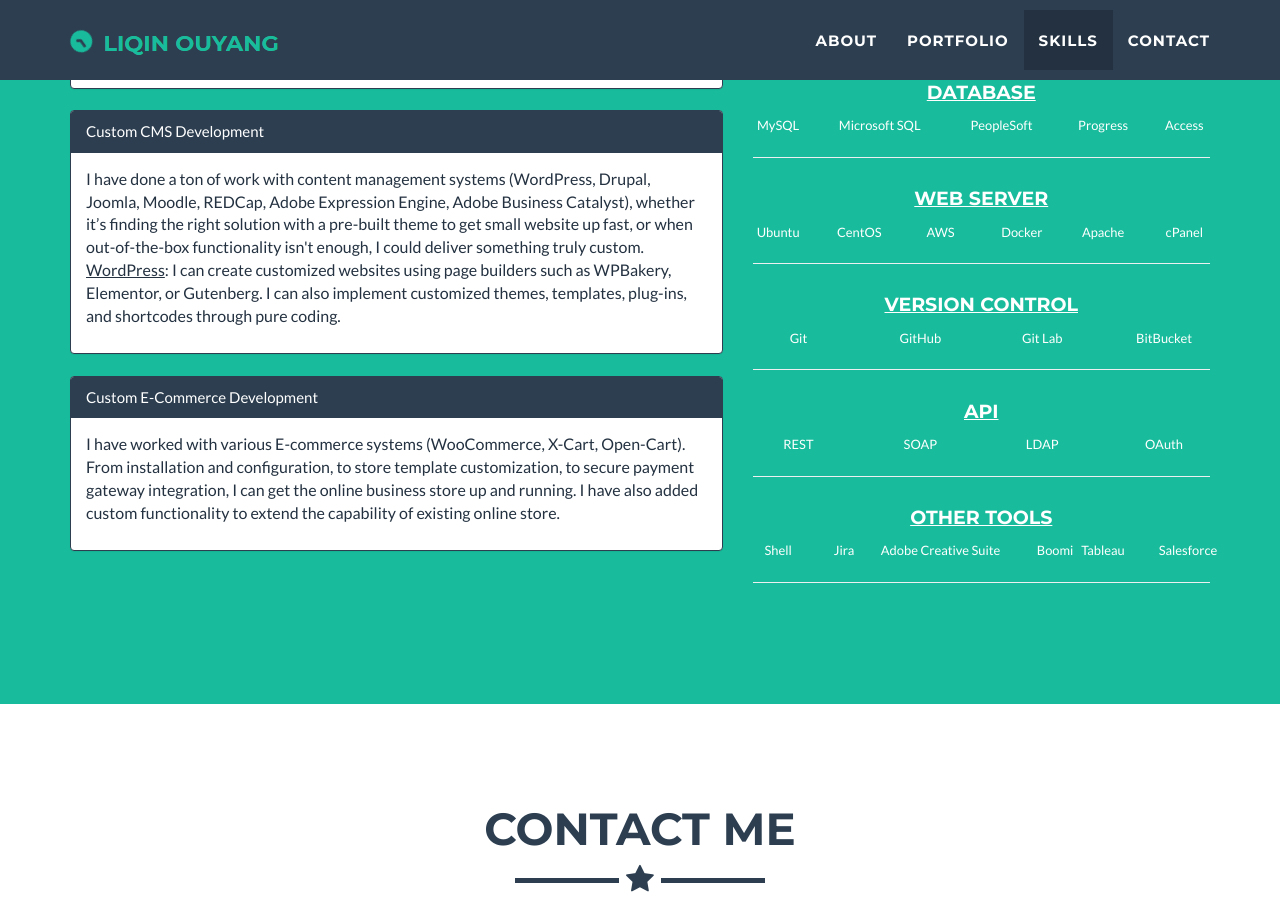
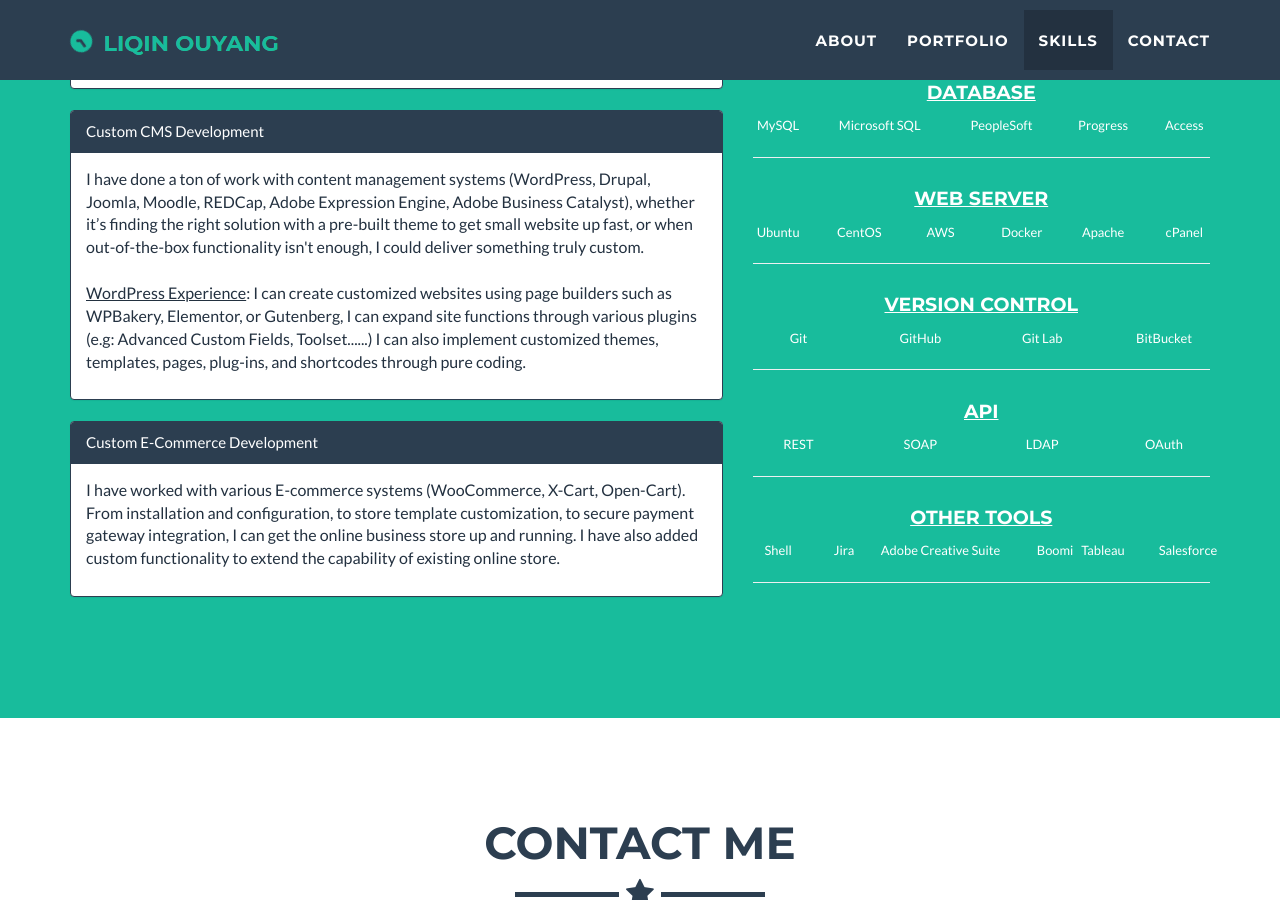
Before and after one commit to hbxtoylq/hbxtoylq.github.io, a Jekyll site: the page built from index.html, in a window 1280 px wide and 900 px high, scrolled down 3603 px. Built offline with Jekyll 4.4.1, drawn with Linux system fonts in a browser that asks for light colours; nearby versions of some CDN libraries.

Commit message:
Update about.html

```diff
--- a/_includes/about.html
+++ b/_includes/about.html
@@ -37,8 +37,8 @@
      <div class="panel-body"><p style="color:#233140; font-size:16px;">
       I have done a ton of work with content management systems (WordPress, Drupal, Joomla, Moodle, REDCap, Adobe Expression Engine, Adobe Business Catalyst), whether it’s
       finding the right solution with a pre-built theme to get small website up fast, or when out-of-the-box functionality isn't enough, I could deliver something truly custom. <br>
-      <u>WordPress</u>: I can create customized websites using page builders such as WPBakery, Elementor, or Gutenberg. I can also implement customized
-      themes, templates, plug-ins, and shortcodes through pure coding.
+     <br> <u>WordPress Experience</u>: I can create customized websites using page builders such as WPBakery, Elementor, or Gutenberg, I can expand site functions through various plugins (e.g:
+      Advanced Custom Fields, Toolset......) I can also implement customized themes, templates, pages, plug-ins, and shortcodes through pure coding.
 
      </p>
      </div></div>
```
